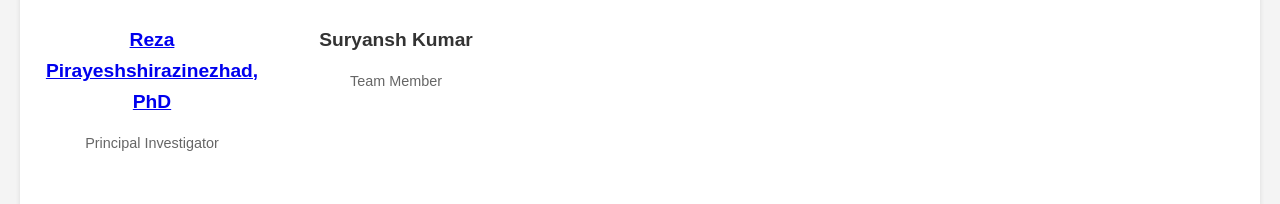
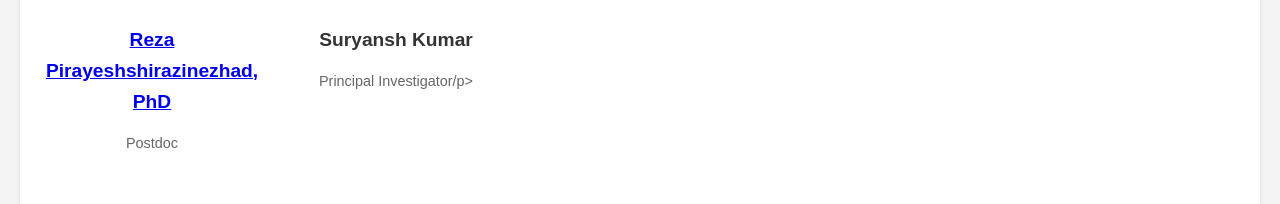
Before and after one commit to Visual-and-Spatial-Gradient-Lab/Visual-and-Spatial-Gradient-Lab.github.io, a plain HTML site: page index.html in a window 1280 px wide. Shown: the part 488-692 px from the top of the page. Drawn offline with Linux system fonts and the light colour scheme.

```diff
--- a/index.html
+++ b/index.html
@@ -35,13 +35,13 @@
                             Reza Pirayeshshirazinezhad, PhD
                         </a>
                     </h3>
-                    <p>Principal Investigator</p>
+                    <p>Postdoc</p>
                 </div>
                 <!-- Suryansh Kumar -->
                 <div class="member">
                     <img src="images/kumar.jpg" alt="Suryansh Kumar">
                     <h3>Suryansh Kumar</h3>
-                    <p>Team Member</p>
+                    <p>Principal Investigator/p>
                 </div>
                 <!-- Ishaan Singh Rawal -->
                 <div class="member">
```
